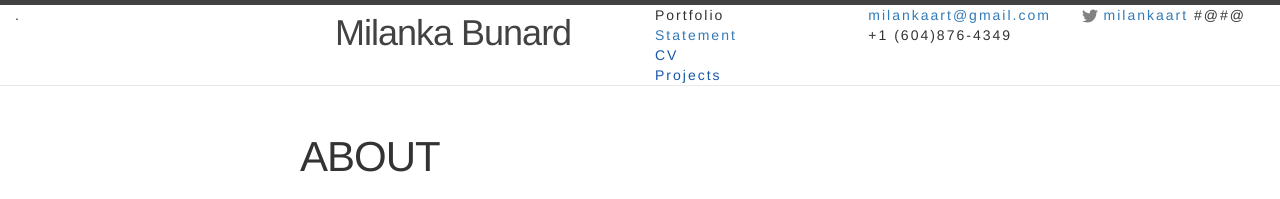
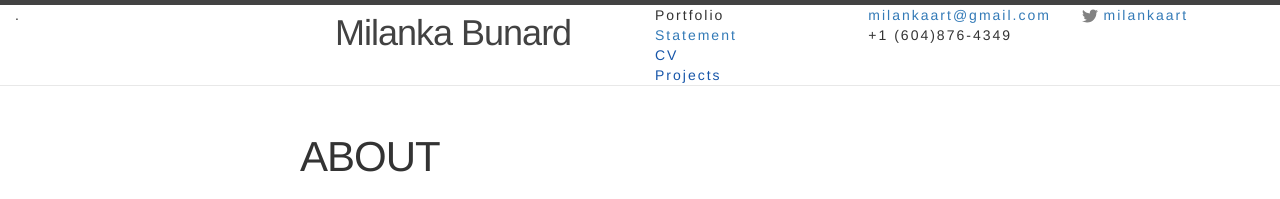
Before and after one commit to milankabunard/milankabunard.github.io, a Jekyll site: the page built from about.md, in a window 1280 px wide. Shown: the top 199 px of the page. Built offline with Jekyll 4.4.1, drawn with Linux system fonts in a browser that asks for light colours.

Commit message:
changes header

```diff
--- a/_includes/header.html
+++ b/_includes/header.html
@@ -10,12 +10,12 @@
   <div class="col-md-2"><a href="mailto:{{ site.email }}">{{ site.email }}</a><br/>+1 (604)876-4349</div>
   <div class="col-md-2">
     <span class="icon  icon--twitter">
-      <svg viewBox="0 0 16 16">
+      <svg viewBox="0 0 16 16">&nbsp;&nbsp;
         <path fill="#828282" d="M15.969,3.058c-0.586,0.26-1.217,0.436-1.878,0.515c0.675-0.405,1.194-1.045,1.438-1.809
                   c-0.632,0.375-1.332,0.647-2.076,0.793c-0.596-0.636-1.446-1.033-2.387-1.033c-1.806,0-3.27,1.464-3.27,3.27 c0,0.256,0.029,0.506,0.085,0.745C5.163,5.404,2.753,4.102,1.14,2.124C0.859,2.607,0.698,3.168,0.698,3.767 c0,1.134,0.577,2.135,1.455,2.722C1.616,6.472,1.112,6.325,0.671,6.08c0,0.014,0,0.027,0,0.041c0,1.584,1.127,2.906,2.623,3.206 C3.02,9.402,2.731,9.442,2.433,9.442c-0.211,0-0.416-0.021-0.615-0.059c0.416,1.299,1.624,2.245,3.055,2.271 c-1.119,0.877-2.529,1.4-4.061,1.4c-0.264,0-0.524-0.015-0.78-0.046c1.447,0.928,3.166,1.469,5.013,1.469 c6.015,0,9.304-4.983,9.304-9.304c0-0.142-0.003-0.283-0.009-0.423C14.976,4.29,15.531,3.714,15.969,3.058z"/>
       </svg>
     </span>
-    <a href="https://twitter.com/{{ site.twitter_username }}">{{ site.twitter_username }}</a> #@#@
+    <a href="https://twitter.com/{{ site.twitter_username }}">{{ site.twitter_username }}</a>
   </div>
 </div>
 
```
